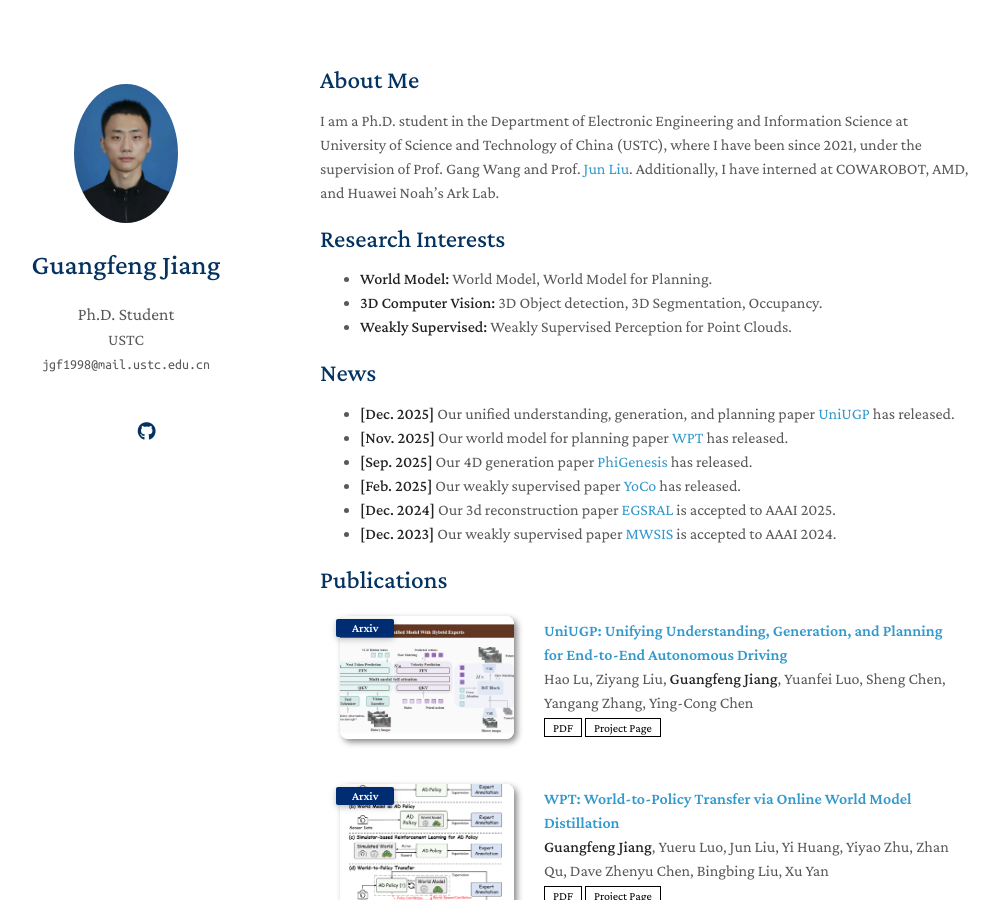
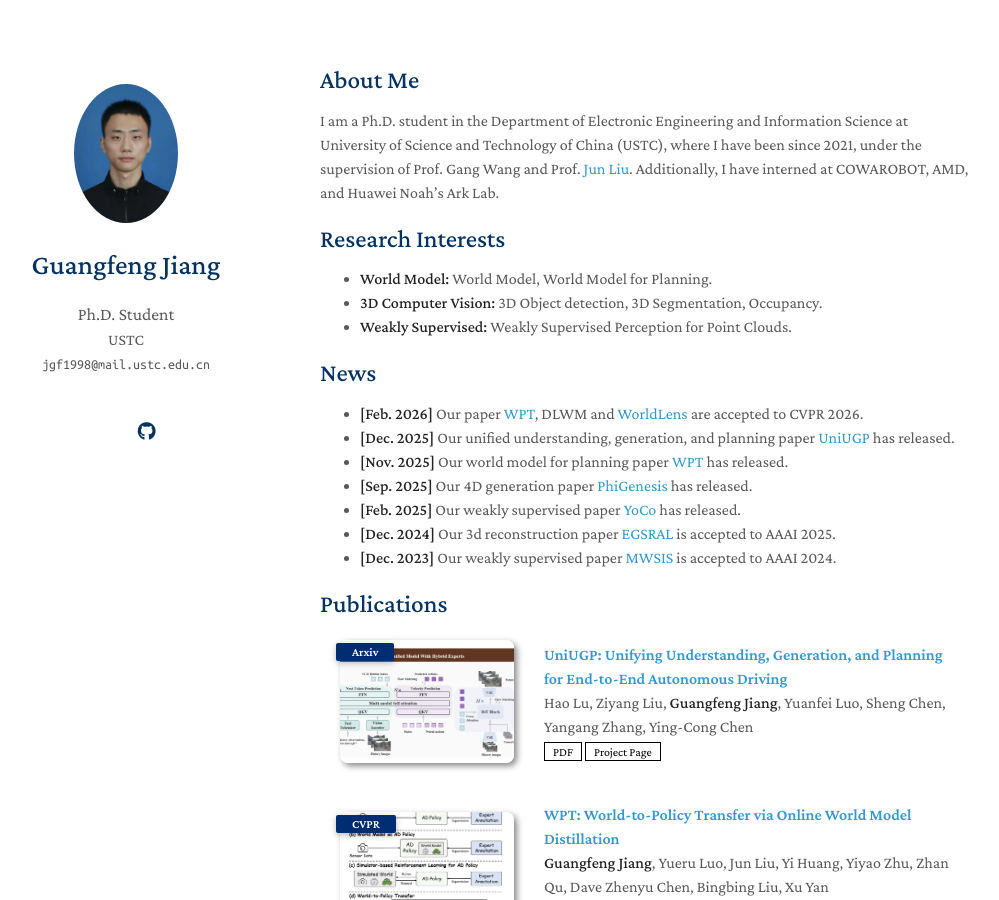
Before and after one commit to jiangxb98/jiangxb98.github.io, a Jekyll site: the page built from index.md, in a window 1280 px wide and 900 px high. Shown: the whole window, without its empty margins (150-1149 px from the left). Built offline with Jekyll 4.4.1, drawn with Linux system fonts in a browser that asks for light colours; a style sheet for code colours, icons or effects is not loaded; our own code applies the rules of GitHub Pages for plain Markdown files.

Commit message:
add the cvpr26

```diff
--- a/_data/publications.yml
+++ b/_data/publications.yml
@@ -9,7 +9,8 @@ main:
 
   - title: "WPT: World-to-Policy Transfer via Online World Model Distillation"
     authors: <strong>Guangfeng Jiang</strong>, Yueru Luo, Jun Liu, Yi Huang, Yiyao Zhu, Zhan Qu, Dave Zhenyu Chen, Bingbing Liu, Xu Yan
-    conference_short: Arxiv
+    conference_short: CVPR
+    conference: CVPR 2026 (CCF-A)
     pdf: https://arxiv.org/abs/2511.20095
     page: https://jiangxb98.github.io/WPT/
     image: ./assets/img/wpt.png
--- a/index.md
+++ b/index.md
@@ -14,7 +14,7 @@ I am a Ph.D. student in the Department of Electronic Engineering and Information
 
 
 ## News
-
+- **[Feb. 2026]** Our paper [WPT](https://arxiv.org/abs/2511.20095), DLWM and [WorldLens](https://arxiv.org/abs/2512.10958) are accepted to CVPR 2026.
 - **[Dec. 2025]** Our unified understanding, generation, and planning paper [UniUGP](https://arxiv.org/abs/2512.09864) has released.
 - **[Nov. 2025]** Our world model for planning paper [WPT](https://arxiv.org/abs/2511.20095) has released.
 - **[Sep. 2025]** Our 4D generation paper [PhiGenesis](https://arxiv.org/abs/2509.20251) has released.
```
